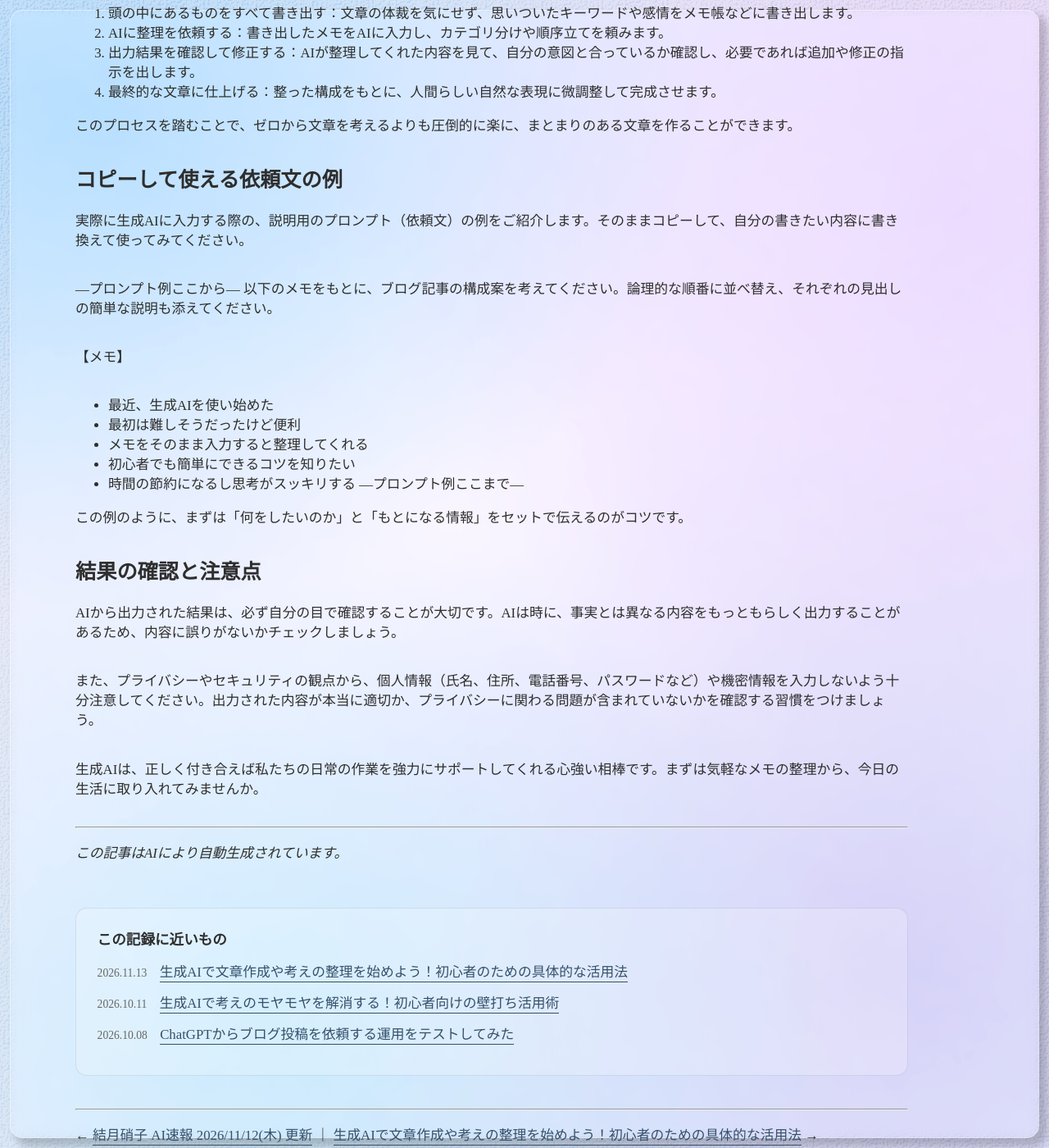
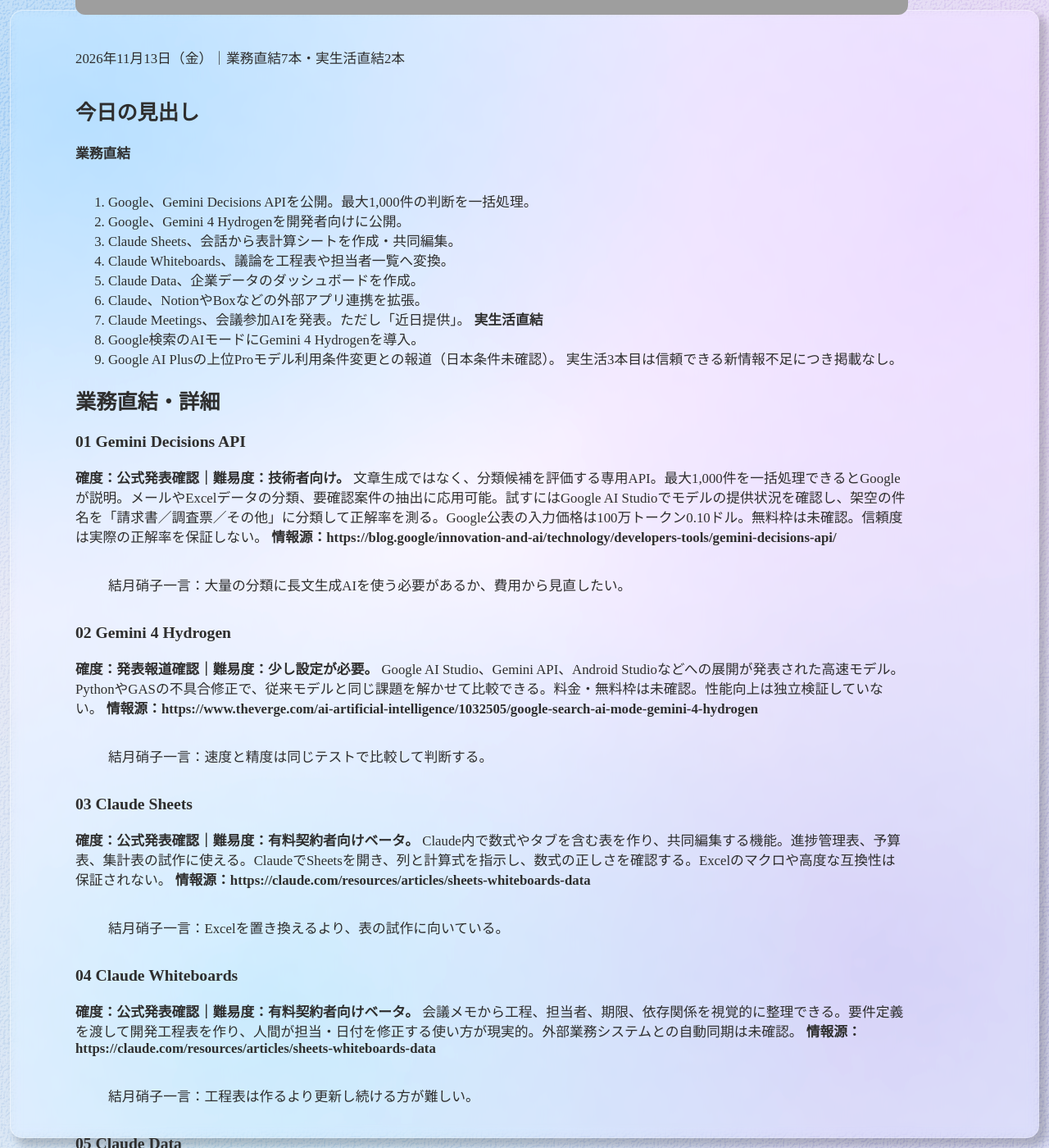
Before and after one commit to yuduki-glass/yuduki-glass.github.io, a Jekyll site: the page built from site/_posts/2026-11-13-daily-ai.md, in a window 1280 px wide and 1400 px high, scrolled down 743 px. Shown: the whole window at 82% size. Built offline with Jekyll 4.4.1, drawn with Linux system fonts in a browser that asks for light colours; some web fonts are replaced; some of the changed text lies outside the part shown; grey boxes are pictures that could not be loaded.

Commit message:
Restore 2026-11-13 AI速報 from sent Gmail source

```diff
--- a/site/_posts/2026-11-13-daily-ai.md
+++ b/site/_posts/2026-11-13-daily-ai.md
@@ -1,59 +1,91 @@
 ---
-layout: "post"
-title: "生成AIでモヤモヤをスッキリ整理！初心者のためのブレインストーミング活用術"
-date: "2026-11-13 00:00:00 +0900"
+layout: post
+title: "結月硝子 AI速報 2026/11/13(金) 更新"
+date: "2026-11-13 08:00:00 +0900"
 category: "AI活用"
-tags: ["AI活用", "生成AI"]
+tags: ["AI","Gemini","Claude","Google"]
 slug: "daily-ai"
-excerpt: "生成AIを日常の文章作成や考えの整理に使う方法を解説します。頭の中にあるモヤモヤしたアイデアを整理し、文章化する具体的な手順とコツを紹介します。"
-image: ""
+excerpt: "2026年11月13日（金）｜業務直結7本・実生活直結2本"
+image: "/assets/images/daily-ai/2026-11-13.webp"
 render_with_liquid: false
 ---
 
-日常の中で、なんだか頭の中がモヤモヤして考えがまとまらない、あるいは書きたい文章のアイデアが浮かんで途方に暮れてしまうことはありませんか。そんなとき、生成AIはあなたの優秀な壁打ち相手になってくれます。今回は、生成AIを日常の文章作成や考えの整理に活用する具体的な方法を、初心者向けに分かりやすく解説します。
+2026年11月13日（金）｜業務直結7本・実生活直結2本
 
-## 生成AIで考えを整理するメリット
+## 今日の見出し
+**業務直結**
+1. Google、Gemini Decisions APIを公開。最大1,000件の判断を一括処理。
+2. Google、Gemini 4 Hydrogenを開発者向けに公開。
+3. Claude Sheets、会話から表計算シートを作成・共同編集。
+4. Claude Whiteboards、議論を工程表や担当者一覧へ変換。
+5. Claude Data、企業データのダッシュボードを作成。
+6. Claude、NotionやBoxなどの外部アプリ連携を拡張。
+7. Claude Meetings、会議参加AIを発表。ただし「近日提供」。
+**実生活直結**
+8. Google検索のAIモードにGemini 4 Hydrogenを導入。
+9. Google AI Plusの上位Proモデル利用条件変更との報道（日本条件未確認）。
+実生活3本目は信頼できる新情報不足につき掲載なし。
 
-頭の中にあるアイデアや悩みは、そのままにしておくと絡まった糸のようになりがちです。生成AIを使う最大のメリットは、自分の言葉でめちゃくちゃに書き殴ったメモを整理し、論理的な形に整えてもらえる点にあります。完璧な文章を入力する必要はまったくありません。単語の羅列や感情的な独り言でも、AIが文脈を汲み取って整理してくれます。
+## 業務直結・詳細
+### 01 Gemini Decisions API
+**確度：公式発表確認｜難易度：技術者向け。**
+文章生成ではなく、分類候補を評価する専用API。最大1,000件を一括処理できるとGoogleが説明。メールやExcelデータの分類、要確認案件の抽出に応用可能。試すにはGoogle AI Studioでモデルの提供状況を確認し、架空の件名を「請求書／調査票／その他」に分類して正解率を測る。Google公表の入力価格は100万トークン0.10ドル。無料枠は未確認。信頼度は実際の正解率を保証しない。
+**情報源：https://blog.google/innovation-and-ai/technology/developers-tools/gemini-decisions-api/**
+> 結月硝子一言：大量の分類に長文生成AIを使う必要があるか、費用から見直したい。
 
-また、自分一人では思いつかなかった視点を提示してくれるため、思考の幅を広げるのにも役立ちます。例えば、ブログの記事構成を考えたいときや、誰かに送るメールの要点をまとめたいときなどに、強力なサポートとなります。
+### 02 Gemini 4 Hydrogen
+**確度：発表報道確認｜難易度：少し設定が必要。**
+Google AI Studio、Gemini API、Android Studioなどへの展開が発表された高速モデル。PythonやGASの不具合修正で、従来モデルと同じ課題を解かせて比較できる。料金・無料枠は未確認。性能向上は独立検証していない。
+**情報源：https://www.theverge.com/ai-artificial-intelligence/1032505/google-search-ai-mode-gemini-4-hydrogen**
+> 結月硝子一言：速度と精度は同じテストで比較して判断する。
 
-## 具体的な手順：アイデア出しから文章化まで
+### 03 Claude Sheets
+**確度：公式発表確認｜難易度：有料契約者向けベータ。**
+Claude内で数式やタブを含む表を作り、共同編集する機能。進捗管理表、予算表、集計表の試作に使える。ClaudeでSheetsを開き、列と計算式を指示し、数式の正しさを確認する。Excelのマクロや高度な互換性は保証されない。
+**情報源：https://claude.com/resources/articles/sheets-whiteboards-data**
+> 結月硝子一言：Excelを置き換えるより、表の試作に向いている。
 
-生成AIを使って考えを整理し、文章を作成するための基本的なステップは次の4つです。
+### 04 Claude Whiteboards
+**確度：公式発表確認｜難易度：有料契約者向けベータ。**
+会議メモから工程、担当者、期限、依存関係を視覚的に整理できる。要件定義を渡して開発工程表を作り、人間が担当・日付を修正する使い方が現実的。外部業務システムとの自動同期は未確認。
+**情報源：https://claude.com/resources/articles/sheets-whiteboards-data**
+> 結月硝子一言：工程表は作るより更新し続ける方が難しい。
 
-1. 頭の中にあるものをすべて書き出す：文章の体裁を気にせず、思いついたキーワードや感情をメモ帳などに書き出します。
-2. AIに整理を依頼する：書き出したメモをAIに入力し、カテゴリ分けや順序立てを頼みます。
-3. 出力結果を確認して修正する：AIが整理してくれた内容を見て、自分の意図と合っているか確認し、必要であれば追加や修正の指示を出します。
-4. 最終的な文章に仕上げる：整った構成をもとに、人間らしい自然な表現に微調整して完成させます。
+### 05 Claude Data
+**確度：公式発表確認｜難易度：管理者向け。**
+企業データを接続し、分析ダッシュボードを作る機能が一般提供。作業時間、処理件数、エラー件数などの集計に使える。接続先サービスの権限と費用を確認し、元データとの数値一致を検証する必要がある。
+**情報源：https://claude.com/resources/articles/sheets-whiteboards-data**
+> 結月硝子一言：見栄えより数字の正しさと閲覧権限が重要。
 
-このプロセスを踏むことで、ゼロから文章を考えるよりも圧倒的に楽に、まとまりのある文章を作ることができます。
+### 06 Claudeの外部アプリ連携
+**確度：公式発表確認｜難易度：少し設定が必要。**
+Notion、Box、Atlassianなどとの連携が拡張。会話から対応アプリの情報を扱い、作業へつなげられる。連携設定で権限を確認し、テストデータで編集内容を検証する。利用可能機能は接続先とプラン次第。
+**情報源：https://claude.com/resources/articles/more-ways-to-work-with-claude-sheets-whiteboards-and-interactive-connectors**
+> 結月硝子一言：操作権限を広げすぎないこと。
 
-## コピーして使える依頼文の例
+### 07 Claude Meetings
+**確度：公式構想確認・提供状況要注意｜難易度：管理者確認が必要。**
+Google MeetにClaudeを参加させ、会議内容から工程表などを作る構想。公式案内は「近日提供」で、対象プランでも即日利用できるとは限らない。利用可能なら管理者許可のうえテスト会議で検証する。参加者通知、日本語品質、国内提供状況に注意。
+**情報源：https://claude.com/resources/articles/more-ways-to-work-with-claude-sheets-whiteboards-and-interactive-connectors**
+> 結月硝子一言：発表と利用開始は別。
 
-実際に生成AIに入力する際の、説明用のプロンプト（依頼文）の例をご紹介します。そのままコピーして、自分の書きたい内容に書き換えて使ってみてください。
+## 実生活直結・詳細
+### 08 Google検索AIモード
+**確度：報道確認｜難易度：すぐ使える。**
+Gemini 4 Hydrogenの導入で複数条件を含む質問への対応改善が発表された。旅行や買い物の比較条件を自然文で入力し、回答の料金・営業時間などは公式サイトで再確認する。日本語での実際の精度は未検証。
+**情報源：https://www.theverge.com/ai-artificial-intelligence/1032505/google-search-ai-mode-gemini-4-hydrogen**
+> 結月硝子一言：回答の滑らかさより出典確認。
 
----プロンプト例ここから---
-以下のメモをもとに、ブログ記事の構成案を考えてください。論理的な順番に並べ替え、それぞれの見出しの簡単な説明も添えてください。
+### 09 Google AI Plusの利用条件
+**確度：報道ベース・日本条件未確認｜難易度：契約確認のみ。**
+上位Proモデルへのアクセス変更が報じられた。Geminiアプリで現在の契約、モデル選択肢、上限を確認する。米国の料金や変更条件を日本へそのまま当てはめない。
+**情報源：https://finance.biggo.jp/news/9ee5731c-b88f-4e9a-96c9-db3da77f77bb**
+> 結月硝子一言：契約は使える機能が変わる前提で考えたい。
 
-【メモ】
-- 最近、生成AIを使い始めた
-- 最初は難しそうだったけど便利
-- メモをそのまま入力すると整理してくれる
-- 初心者でも簡単にできるコツを知りたい
-- 時間の節約になるし思考がスッキリする
----プロンプト例ここまで---
+## 今日の観測
+AIは文章生成から分類・判断処理へ、また回答ツールから表計算・業務アプリを扱う作業環境へ広がっている。ただし発表、ベータ、一般提供、日本展開は区別する必要がある。
 
-この例のように、まずは「何をしたいのか」と「もとになる情報」をセットで伝えるのがコツです。
+## 今日ひとつだけ試すなら
+架空のメール件名10件を用意し、ChatGPTに「請求書／調査票／その他／要確認」に分類させる。正解率と誤判定の理由を確認し、実務導入前に分類ルールの妥当性を評価する。機密情報は投入しない。
 
-## 結果の確認と注意点
-
-AIから出力された結果は、必ず自分の目で確認することが大切です。AIは時に、事実とは異なる内容をもっともらしく出力することがあるため、内容に誤りがないかチェックしましょう。
-
-また、プライバシーやセキュリティの観点から、個人情報（氏名、住所、電話番号、パスワードなど）や機密情報を入力しないよう十分注意してください。出力された内容が本当に適切か、プライバシーに関わる問題が含まれていないかを確認する習慣をつけましょう。
-
-生成AIは、正しく付き合えば私たちの日常の作業を強力にサポートしてくれる心強い相棒です。まずは気軽なメモの整理から、今日の生活に取り入れてみませんか。
-
----
-
-*この記事はAIにより自動生成されています。*
+※これはチャット掲載済みの11/13号をもとにした再送用の再構成版。元のチャット本文との一字一句の一致は保証できない。
```
